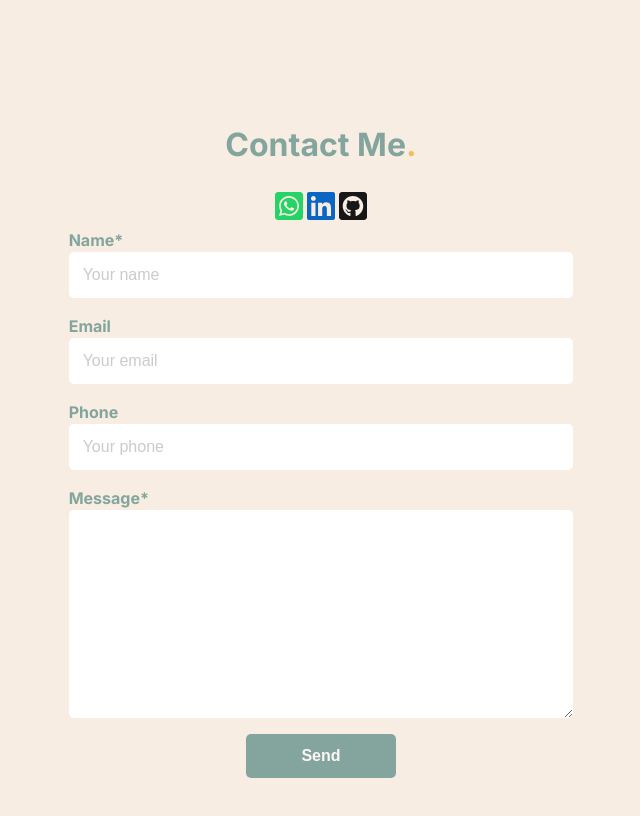
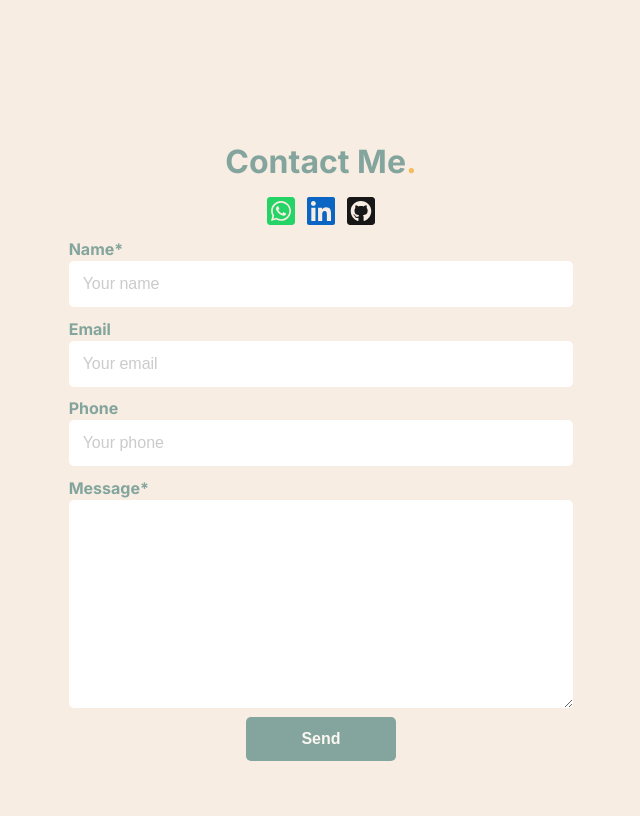
Before and after one commit to Lulzies87/portfolio, a React (Vite) app in the folder app/: page / in a window 1280 px wide. Shown: the part 4420-5236 px from the top of the page, without its empty margins (319-959 px from the left). Built offline with nearby package versions, Linux system fonts and the light colour scheme; no server answers; a web font is replaced by a local one.

Commit message:
style contact buttons

```diff
--- a/app/src/components/Contact/Contact.module.scss
+++ b/app/src/components/Contact/Contact.module.scss
@@ -4,12 +4,23 @@
     height: 100vh;
     align-content: center;
 
-    &__contactButton {
-        display: inline-flex;
-        transition: transform 0.2s;
+    &__title {
+        margin-bottom: 0;
+    }
 
-        &:hover {
-            transform: scale(1.1);
+    &__buttonsContainer {
+        display: flex;
+        justify-content: center;
+        gap: 8px;
+        margin: 0.6rem 0;
+
+        &__contactButton {
+            display: inline-flex;
+            transition: transform 0.2s;
+
+            &:hover {
+                transform: scale(1.1);
+            }
         }
     }
 }
@@ -19,7 +30,7 @@
     max-width: 50ch;
     display: flex;
     flex-direction: column;
-    gap: 1rem;
+    gap: 0.6rem;
 }
 
 .formField {
--- a/app/src/components/Contact/Contact.tsx
+++ b/app/src/components/Contact/Contact.tsx
@@ -130,12 +130,13 @@ export default function Contact() {
 
   return (
     <div id="contact" className={`${styles.contactContainer} content`}>
-      <h1>
+      <h1 className={styles.contactContainer__title}>
         Contact Me<span className="text-accent">.</span>
       </h1>
 
+      <div className={styles.contactContainer__buttonsContainer}>
         <a
-        className={styles.contactContainer__contactButton}
+          className={styles.contactContainer__buttonsContainer__contactButton}
           href="https://wa.me/+972532276659"
           target="_blank"
           rel="noopener noreferrer"
@@ -143,7 +144,7 @@ export default function Contact() {
           <FaWhatsappSquare color="#25D366" size="32px" />
         </a>
         <a
-        className={styles.contactContainer__contactButton}
+          className={styles.contactContainer__buttonsContainer__contactButton}
           href="https://www.linkedin.com/in/lilachelayza/"
           target="_blank"
           rel="noopener noreferrer"
@@ -151,13 +152,14 @@ export default function Contact() {
           <FaLinkedin color="#0A66C2" size="32px" />
         </a>
         <a
-        className={styles.contactContainer__contactButton}
+          className={styles.contactContainer__buttonsContainer__contactButton}
           href="https://github.com/Lulzies87"
           target="_blank"
           rel="noopener noreferrer"
         >
           <FaGithubSquare color="#181717" size="32px" />
         </a>
+      </div>
 
       {status && <div className={styles.status}>{status}</div>}
       <form
```
Lines whose indentation alone changed are shown as unchanged.
